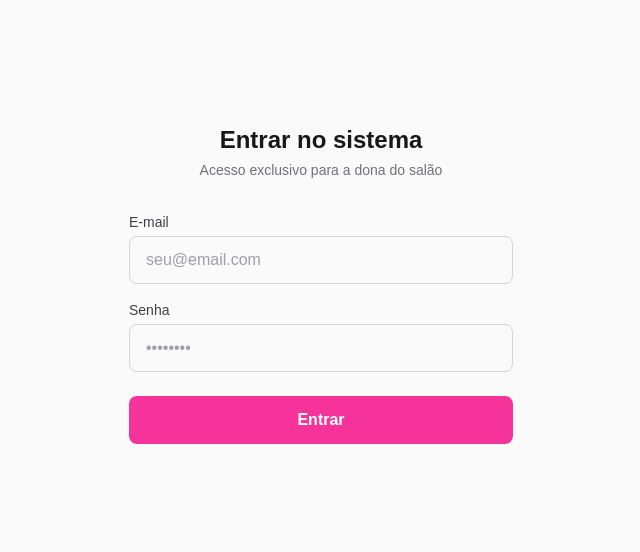
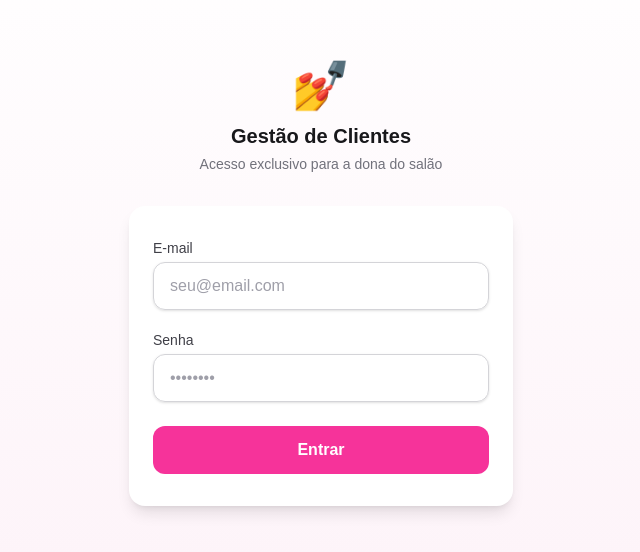
Before and after one commit to daviriquelme2011barbosa-sys/Sistema-Manicure, a Next.js app: page /login in a window 1280 px wide. Shown: the part 116-668 px from the top of the page, without its empty margins (319-959 px from the left). Built offline with nearby package versions, Linux system fonts and the light colour scheme; no server answers.

Commit message:
feat: melhorias visuais - login, cards e formulário público

```diff
--- a/app/(auth)/layout.tsx
+++ b/app/(auth)/layout.tsx
@@ -1,6 +1,6 @@
 export default function AuthLayout({ children }: { children: React.ReactNode }) {
   return (
-    <div className="min-h-screen flex items-center justify-center bg-zinc-50 px-4 py-12">
+    <div className="min-h-screen flex items-center justify-center bg-gradient-to-b from-white to-[#fdf2f8] px-4 py-12">
       {children}
     </div>
   )
--- a/app/(auth)/login/page.tsx
+++ b/app/(auth)/login/page.tsx
@@ -64,18 +64,22 @@ export default function LoginPage() {
 
   return (
     <div className="w-full max-w-sm">
+      {/* Logo / header */}
       <div className="mb-8 text-center">
-        <h1 className="text-2xl font-bold text-zinc-900">Entrar no sistema</h1>
+        <p className="text-5xl">💅</p>
+        <h1 className="mt-3 text-xl font-bold text-zinc-900">Gestão de Clientes</h1>
         <p className="mt-1 text-sm text-zinc-500">Acesso exclusivo para a dona do salão</p>
       </div>
 
+      {/* Card do formulário */}
+      <div className="rounded-2xl bg-white px-6 py-8 shadow-lg">
         {sessaoExpirada && (
-        <p role="alert" className="mb-4 rounded-lg bg-amber-50 px-4 py-3 text-sm text-amber-800 border border-amber-200">
+          <p role="alert" className="mb-5 rounded-xl bg-amber-50 px-4 py-3 text-sm text-amber-800 border border-amber-200">
             Sua sessão expirou, faça login novamente.
           </p>
         )}
 
-      <form onSubmit={handleSubmit} noValidate className="flex flex-col gap-4">
+        <form onSubmit={handleSubmit} noValidate className="flex flex-col gap-5">
           <div className="flex flex-col gap-1">
             <label htmlFor="email" className="text-sm font-medium text-zinc-700">
               E-mail
@@ -88,7 +92,7 @@ export default function LoginPage() {
               onChange={(e) => setEmail(e.target.value)}
               disabled={enviando}
               placeholder="seu@email.com"
-            className={`h-12 rounded-lg border px-4 text-base text-zinc-900 placeholder:text-zinc-400 outline-none transition focus:ring-2 focus:ring-pink-500 disabled:bg-zinc-100 ${
+              className={`h-12 rounded-xl border px-4 text-base text-zinc-900 placeholder:text-zinc-400 shadow-sm outline-none transition focus:ring-2 focus:ring-pink-500 disabled:bg-zinc-100 ${
                 erroEmail ? 'border-red-500 focus:ring-red-400' : 'border-zinc-300'
               }`}
             />
@@ -111,7 +115,7 @@ export default function LoginPage() {
               onChange={(e) => setSenha(e.target.value)}
               disabled={enviando}
               placeholder="••••••••"
-            className={`h-12 rounded-lg border px-4 text-base text-zinc-900 placeholder:text-zinc-400 outline-none transition focus:ring-2 focus:ring-pink-500 disabled:bg-zinc-100 ${
+              className={`h-12 rounded-xl border px-4 text-base text-zinc-900 placeholder:text-zinc-400 shadow-sm outline-none transition focus:ring-2 focus:ring-pink-500 disabled:bg-zinc-100 ${
                 erroSenha ? 'border-red-500 focus:ring-red-400' : 'border-zinc-300'
               }`}
             />
@@ -123,7 +127,7 @@ export default function LoginPage() {
           </div>
 
           {erroCredenciais && (
-          <p role="alert" className="rounded-lg bg-red-50 px-4 py-3 text-sm text-red-700 border border-red-200">
+            <p role="alert" className="rounded-xl bg-red-50 px-4 py-3 text-sm text-red-700 border border-red-200">
               {erroCredenciais}
             </p>
           )}
@@ -131,11 +135,12 @@ export default function LoginPage() {
           <button
             type="submit"
             disabled={enviando}
-          className="mt-2 h-12 rounded-lg bg-pink-500 font-semibold text-white transition hover:bg-pink-600 active:bg-pink-700 disabled:cursor-not-allowed disabled:opacity-60"
+            className="mt-1 h-12 rounded-xl bg-pink-500 font-semibold text-white transition hover:bg-pink-600 active:bg-pink-700 disabled:cursor-not-allowed disabled:opacity-60"
           >
             {enviando ? 'Entrando…' : 'Entrar'}
           </button>
         </form>
       </div>
+    </div>
   )
 }
--- a/app/(dashboard)/clientes/page.tsx
+++ b/app/(dashboard)/clientes/page.tsx
@@ -26,6 +26,13 @@ const ORDEM_STATUS: Record<ClienteStatus['status'], number> = {
   sem_atendimento: 3,
 }
 
+const BORDA_STATUS: Record<ClienteStatus['status'], string> = {
+  verde: 'border-l-green-500',
+  amarelo: 'border-l-yellow-400',
+  vermelho: 'border-l-red-500',
+  sem_atendimento: 'border-l-zinc-300 dark:border-l-zinc-600',
+}
+
 const SERVICOS_SUGERIDOS = [
   'Manicure',
   'Pedicure',
@@ -52,19 +59,6 @@ function textoElapsado(dias: number): string {
   return `${dias} dias atrás`
 }
 
-function BadgeStatus({ status }: { status: ClienteStatus['status'] }) {
-  const classes: Record<ClienteStatus['status'], string> = {
-    verde: 'bg-green-500',
-    amarelo: 'bg-yellow-400',
-    vermelho: 'bg-red-500',
-    sem_atendimento: 'bg-zinc-300 dark:bg-zinc-600',
-  }
-  return (
-    <span
-      className={`mt-1 inline-block h-3 w-3 flex-shrink-0 rounded-full ${classes[status]}`}
-    />
-  )
-}
 
 function SkeletonLista() {
   return (
@@ -637,9 +631,8 @@ export default function ClientesPage() {
             {clientesFiltrados.map((cliente) => (
               <li
                 key={cliente.id}
-                className="flex gap-3 rounded-xl bg-white dark:bg-zinc-800 p-4 shadow-sm"
+                className={`flex gap-4 rounded-xl bg-white dark:bg-zinc-800 p-5 shadow-sm border-l-4 ${BORDA_STATUS[cliente.status]}`}
               >
-                <BadgeStatus status={cliente.status} />
                 <div className="min-w-0 flex-1">
                   <p className="truncate font-medium text-zinc-900 dark:text-zinc-100">{cliente.nome}</p>
                   <p className="mt-0.5 text-sm text-zinc-500 dark:text-zinc-400">
--- a/app/cadastro/[salaoId]/formulario.tsx
+++ b/app/cadastro/[salaoId]/formulario.tsx
@@ -127,7 +127,7 @@ export default function FormularioCadastroPublico({
 
       {/* Cabeçalho */}
       <header
-        className="px-6 py-8 text-center text-white"
+        className="px-6 py-8 text-center text-white rounded-b-3xl shadow-md"
         style={{ backgroundColor: corPrimaria || '#ec4899' }}
       >
         <p className="text-3xl">💅</p>
@@ -143,7 +143,7 @@ export default function FormularioCadastroPublico({
         <form
           onSubmit={handleSubmit}
           noValidate
-          className="flex flex-col gap-5"
+          className="flex flex-col gap-6"
         >
           {/* Nome */}
           <div className="flex flex-col gap-1">
@@ -159,7 +159,7 @@ export default function FormularioCadastroPublico({
               onChange={(e) => setNome(e.target.value)}
               disabled={enviando}
               placeholder="Seu nome completo"
-              className={`h-12 rounded-lg border px-4 text-base text-zinc-900 bg-white placeholder:text-zinc-400 outline-none transition focus:ring-2 focus:ring-pink-400 disabled:bg-zinc-100 ${
+              className={`h-12 rounded-lg border px-4 text-base text-zinc-900 bg-white placeholder:text-zinc-400 shadow-sm outline-none transition focus:ring-2 focus:ring-pink-400 disabled:bg-zinc-100 ${
                 erros.nome ? 'border-red-500' : 'border-zinc-300'
               }`}
             />
@@ -183,7 +183,7 @@ export default function FormularioCadastroPublico({
               onChange={(e) => setWhatsapp(e.target.value)}
               disabled={enviando}
               placeholder="(38) 99999-0000"
-              className={`h-12 rounded-lg border px-4 text-base text-zinc-900 bg-white placeholder:text-zinc-400 outline-none transition focus:ring-2 focus:ring-pink-400 disabled:bg-zinc-100 ${
+              className={`h-12 rounded-lg border px-4 text-base text-zinc-900 bg-white placeholder:text-zinc-400 shadow-sm outline-none transition focus:ring-2 focus:ring-pink-400 disabled:bg-zinc-100 ${
                 erros.whatsapp ? 'border-red-500' : 'border-zinc-300'
               }`}
             />
@@ -207,7 +207,7 @@ export default function FormularioCadastroPublico({
               disabled={enviando}
               placeholder="Alergias, preferências…"
               rows={3}
-              className="resize-none rounded-lg border border-zinc-300 px-4 py-3 text-base text-zinc-900 bg-white placeholder:text-zinc-400 outline-none transition focus:ring-2 focus:ring-pink-400 disabled:bg-zinc-100"
+              className="resize-none rounded-lg border border-zinc-300 px-4 py-3 text-base text-zinc-900 bg-white placeholder:text-zinc-400 shadow-sm outline-none transition focus:ring-2 focus:ring-pink-400 disabled:bg-zinc-100"
             />
           </div>
 
```
Lines whose indentation alone changed are shown as unchanged.
